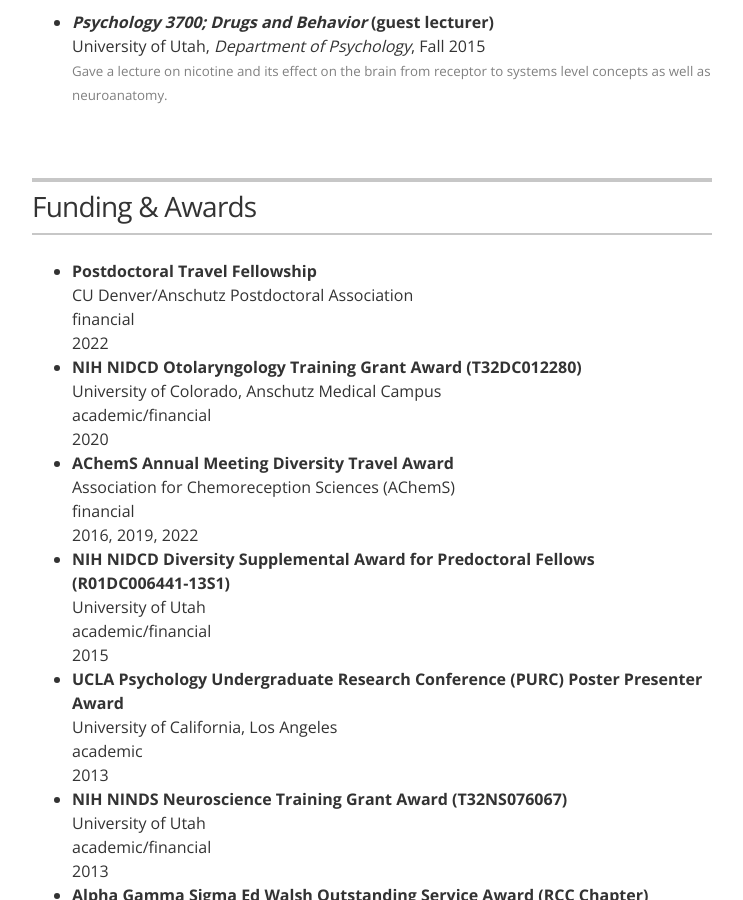
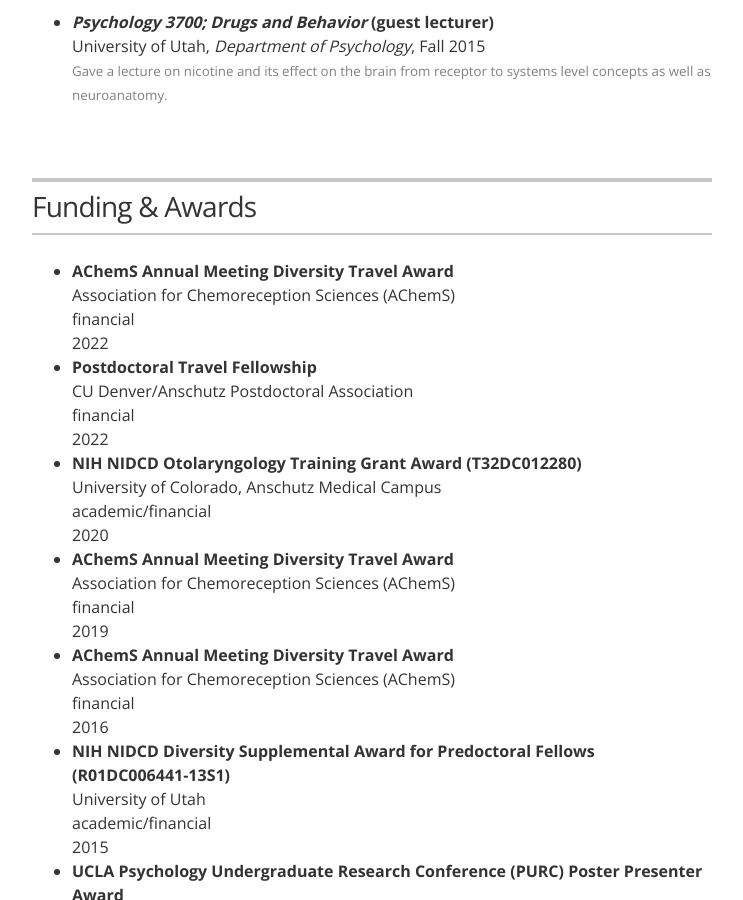
Before and after one commit to andsinpants/andsinpants.github.io, a Jekyll site: the page built from index.html, in a window 1280 px wide and 900 px high, scrolled down 4861 px. Shown: the whole window, without its empty margins (268-1011 px from the left). Built offline with Jekyll 4.4.1, drawn with Linux system fonts in a browser that asks for light colours.

Commit message:
updated recognitions

```diff
--- a/_data/recognitions.yml
+++ b/_data/recognitions.yml
@@ -1,36 +1,36 @@
 # Recognitions
-# comment out the urls if you do not wish to display them
-
 - award: Postdoctoral Travel Fellowship
   organization: CU Denver/Anschutz Postdoctoral Association
   type: financial
   year: 2022
-
 - award: NIH NIDCD Otolaryngology Training Grant Award (T32DC012280)
   organization: University of Colorado, Anschutz Medical Campus
   type: academic/financial
   year: 2020
-
 - award: AChemS Annual Meeting Diversity Travel Award
   organization: Association for Chemoreception Sciences (AChemS)
   type: financial
-  year: 2016&comma; 2019&comma; 2022
-
+  year: 2016
+- award: AChemS Annual Meeting Diversity Travel Award
+  organization: Association for Chemoreception Sciences (AChemS)
+  type: financial
+  year: 2019
+- award: AChemS Annual Meeting Diversity Travel Award
+  organization: Association for Chemoreception Sciences (AChemS)
+  type: financial
+  year: 2022
 - award: NIH NIDCD Diversity Supplemental Award for Predoctoral Fellows (R01DC006441-13S1)
   organization: University of Utah
   type: academic/financial
   year: 2015
-
 - award: NIH NINDS Neuroscience Training Grant Award (T32NS076067)
   organization: University of Utah
   type: academic/financial
   year: 2013
-
 - award: UCLA Psychology Undergraduate Research Conference (PURC) Poster Presenter Award
   organization: University of California, Los Angeles
   type: academic
   year: 2013
-
 - award: Alpha Gamma Sigma Ed Walsh Outstanding Service Award (RCC Chapter)
   organization: Alpha Gamma Sigma Honor Society (Riverside Community College Chapter)
   type: financial
--- a/_layouts/resume.html
+++ b/_layouts/resume.html
@@ -196,7 +196,7 @@
 		<header class="section-header">
           <h2>Funding &amp; Awards</h2>
         </header>
-        <!--{% assign recognitions = site.data.recognitions | sort: "year" | reverse %}-->
+        {% assign recognitions = site.data.recognitions | sort: "year" | reverse %}
 		<div class="resume-item">
         <ul class="resume-item-list">
         {% for recognitions in recognitions %}
```
